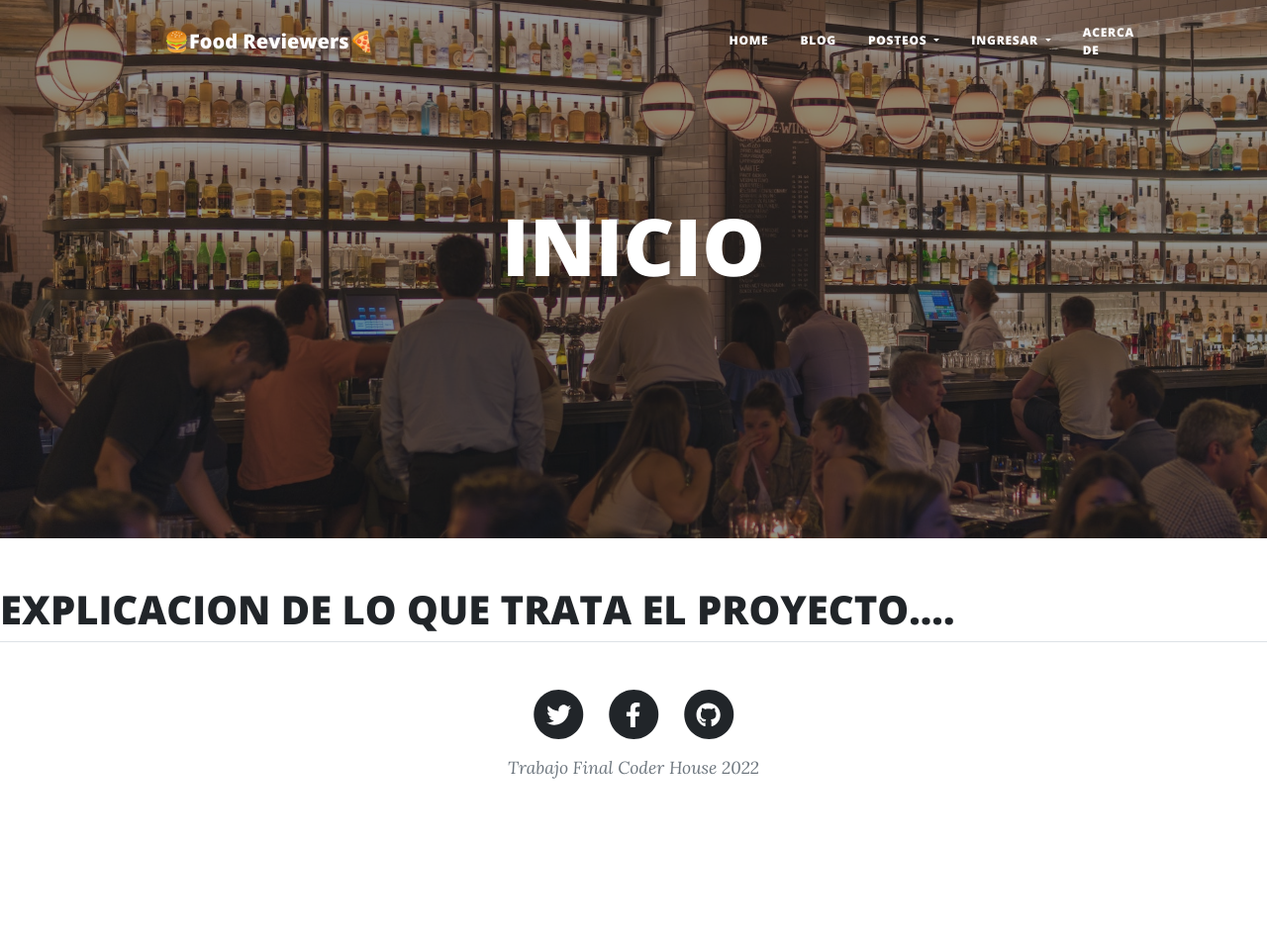
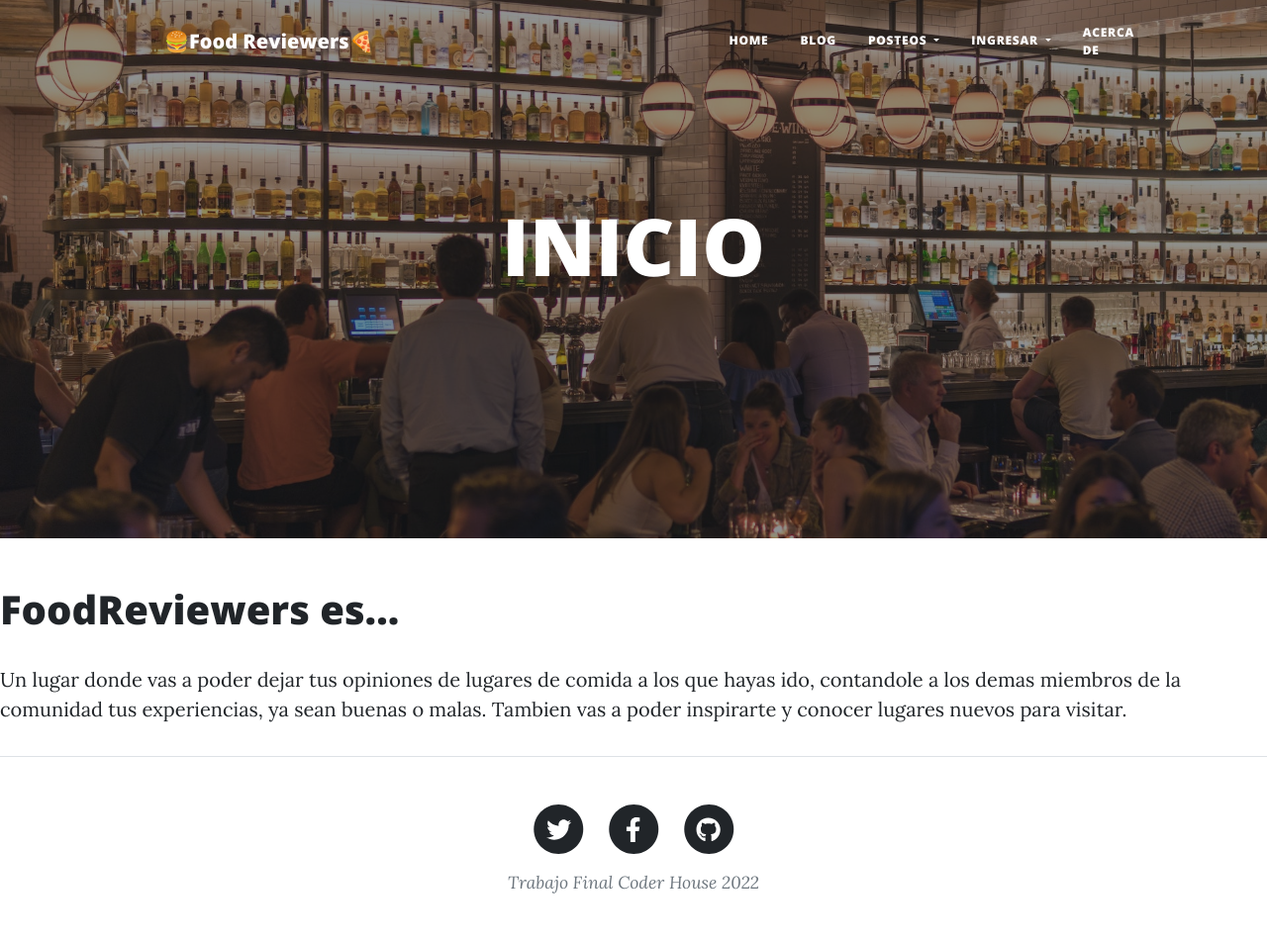
Before and after one commit to TomasRivetta/FoodReviewer, a Django app: page / in a window 1280 px wide. Shown: the whole page at 99% size. Before the commit the page ends 787 px from the top, so only its background shows below. Run offline with Django 4.2, Linux system fonts and the light colour scheme; data comes from the database, SQL or seed files in the repository; both versions use the stored data as it was after the commit; some libraries are stand-ins or nearby versions.

Commit message:
Agregando info para inicio

```diff
--- a/blog/templates/blog/inicio.html
+++ b/blog/templates/blog/inicio.html
@@ -27,6 +27,30 @@
 
 <h2>{{ mensaje }}</h2>
 
-<h1>EXPLICACION DE LO QUE TRATA EL PROYECTO....</h1>
+<h1>FoodReviewers es...</h1>
+<p>Un lugar donde vas a poder dejar tus opiniones de lugares de comida a los que hayas ido,
+    contandole a los demas miembros de la comunidad tus experiencias, ya sean buenas o malas.
+        Tambien vas a poder inspirarte y conocer lugares nuevos para visitar.
+</p>
+{% endblock %}
 
-{% endblock %}
+
+En el Blog de comida ComerconArte podréis encontrar nuestras últimas experiencias en los restaurantes más populares. Otros temas que también estarán en este blog son platos y recetas sabrosas y saludables. Os ofrecemos la posibilidad de degustar leyendo nuestros post y conocer algunas recetas, trucos y consejos. ComerconArte brinda una visión de la comida distinta, divertida, creativa y llena de sorpresas. Todos nuestras paradas están repletas de sentidos y nuestros posts os proporcionarán los recursos necesarios para poder degustar e imaginar cada plato.
+
+ComerconArte también cuenta con su rinconcito saludable. Un espacio ideal repleto de contenido enfocado a las personas que les gusta comer sano, rico y con mucho sabor. En él te ofreceremos todo tipo de noticias, alimentos, recetas y lugares donde conocer y saborear platos llenos de sabor. Recetas elaboradas con alimentos vegetales o sin lactosa.
+
+
+
+Vamos a ser una gran comunidad 😉
+En ComerconArte todos somos importantes, todos podemos contribuir y contar nuestras experiencias sobre el arte de comer. Si quieres que propongamos algún tema o tienes alguna duda y podemos ayudarte, no lo dudes. Cuéntanos sobre qué quieres leer e intentaremos ofrecerte la información más actual y veraz. Somos la fuente de información perfecta para empezar a disfrutar comiendo.
+
+LA GUÍA DE 2022 PARA RESTAURANTES, RECETAS Y ALIMENTOS, Y LOS MEJORES ELECTRODOMÉSTICOS EN OFERTA
+Queremos ser la «Guía perfecta». Un lugar donde detenerse a leer los mejores platos procedentes de los restaurantes más destacados de la zona de Levante, y eventos gastronómicos o relacionados con esta. Además de disponer de un espacio destinado a la comida saludable, en el que hablaremos de alimentos vegetales y saludables, junto con recetas fáciles de elaborar. Todo esto con noticias y temas de actualidad.
+
+LA GUÍA DE LA VINICULTURA
+Comer con Arte, ahora también es tu guía de vinos. Los vinos de más éxito del momento estarán presentes, todos ellos dispondrán de un espacio en nuestra sección de vinos y bodegas. Descubre los vinos procedentes de las bodegas con más historia. Bodegas repletas de trabajo, dedicación y mucha pasión. La pasión que lleva a varias generaciones trabajar por un mismo sueño, un sueño compartido por muchos pero que pocos alcanzan. Ver crecer un proyecto, lograr el éxito y estar entre los mejores no es nada fácil.
+
+Un blog para disfrutar la buena gastronomía 😉
+Y, sobre todo, porque este es un blog en el que sus usuarios disfrutamos del buen comer, de las experiencias más alucinantes relacionadas con la cocina. Por lo tanto, otro componente esencial en nuestras experiencias es el vino, porque creemos que la buena gastronomía siempre debe ir acompañada de un buen vino para complementar la experienci
+
+Recuerda, somos la web perfecta para guiarte en la cocina y el hogar. Nuestra misión es presentaros nuevos platos y alimentos saludables, descubrir cada rinconcito de la gastronomía española, que son muchos, saborear los mejores vinos de nuestra zona, y también de las bodegas más importantes de España. Conocer cada ventaja e inconveniente de los nuevos electrodomésticos lanzados al mercado y ofreceros una visión sincera, concreta y real de cada aparato. Siempre pensando en la mejor opción en cuanto relación calidad-precio.
```
Also changed, not shown: db.sqlite3, media/avatares/This_Is_Fine_8wFYZqL.webp (added), media/imgposts/This_Is_Fine_5mOQPEA.webp (added), media/imgposts/This_Is_Fine_CTnhaSM.webp (added), media/imgposts/fondo_0N62cI3.png (added), media/imgposts/fondo_yLVPNiY.png (added).
